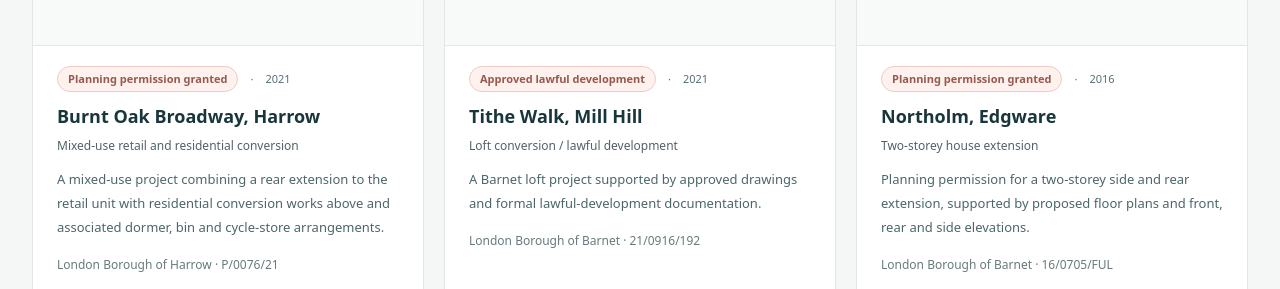
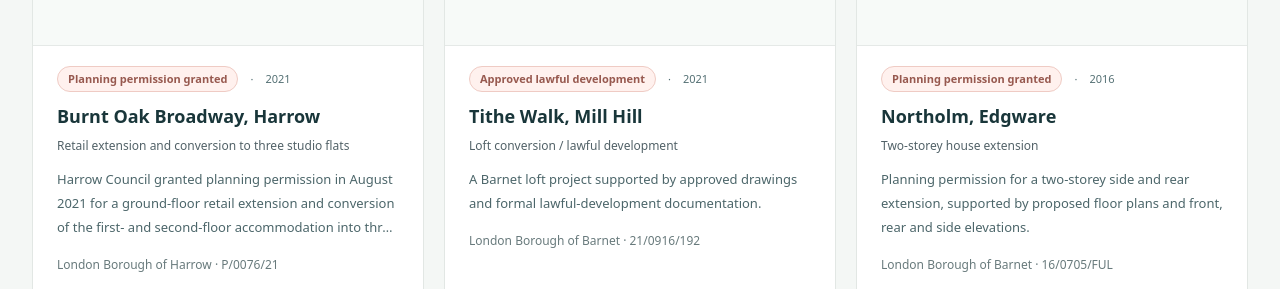
Before and after one commit to WEDRAWPLANS/wedrawplans, a Next.js app: page /case-studies in a window 1280 px wide. Shown: the part 3920-4209 px from the top of the page. Built offline with nearby package versions, Linux system fonts and the light colour scheme.

Commit message:
Verify Harrow mixed-use case against original council decision and 2021 officer records

```diff
--- a/data/caseStudies.ts
+++ b/data/caseStudies.ts
@@ -366,21 +366,36 @@ export const caseStudies: CaseStudy[] = [
   },
   {
     slug: "burnt-oak-broadway-harrow-retail-flats",
-    wdpService: "WEDRAWPLANS produced the architectural drawing package for the retail extension and accommodation above, coordinating the proposed dormer, refuse storage and cycle arrangements. Drawings and responses were developed in discussion with Harrow's appointed case officer before approval.",
-    homeownerGuidance: "Mixed retail and residential projects must explain access, servicing and separate residential use clearly. Well-organised plans can make a complex application easier to assess.",
-    highlights: ["Rear extension to the retail premises","Residential conversion above the shop","Associated dormer, bin storage and cycle storage proposals","Design changes during officer review"],
-    title: "Approved Retail Extension & Residential Conversion in Burnt Oak",
+    title: "Approved Three Studio Flats & Retail Extension in Harrow",
     shortTitle: "Burnt Oak Broadway, Harrow",
+    seoDescription: "Harrow granted planning permission for three studio flats above a shop and a rear retail extension in Burnt Oak. View WEDRAWPLANS' approved project.",
     location: "Burnt Oak Broadway, Edgware HA8",
     authority: "London Borough of Harrow",
     reference: "P/0076/21",
     year: "2021",
-    service: "Mixed-use retail and residential conversion",
+    decisionDate: "6 August 2021",
+    service: "Retail extension and conversion to three studio flats",
     outcome: "Planning permission granted",
     approved: true,
-    summary: "A mixed-use project combining a rear extension to the retail unit with residential conversion works above and associated dormer, bin and cycle-store arrangements.",
-    proof: "The project record demonstrates direct design revisions and planning-officer negotiation before the proposal was signed off.",
-    leadAngle: "Have a shop, upper floor or mixed-use building with development potential?",
+    summary: "Harrow Council granted planning permission in August 2021 for a ground-floor retail extension and conversion of the first- and second-floor accommodation into three studio flats, together with a rear dormer, external alterations and refuse and cycle storage.",
+    proof: "Harrow Council granted permission on 6 August 2021 under reference P/0076/21. The original decision notice identifies the rear ground-floor retail extension, three studio flats above, rear dormer and external works, and sets out the relevant approved drawing revisions and planning conditions. WEDRAWPLANS' 2021 correspondence with the planning officer documents the drawing revisions and fire-safety condition discussions leading up to the decision. This is a historic approved case study, not a statement that construction was completed or the permission remains available for a new start today.",
+    approvedDrawings: "Harrow Council's decision notice identifies plans P01–P07 Revision A, P08 Revision G, P09–P10 (Revisions E and F), P11 Revision B, P12–P14 Revision A, P25 Revision A and P30. The original sheet images are not yet displayed publicly; only selected, anonymised sheets will be uploaded following the WEDRAWPLANS 5%-watermark standard.",
+    keyConditions: [
+      "A Fire Safety Statement was required to be submitted and approved before commencement (Condition 14).",
+      "Before occupation, the council required approval of rear-courtyard landscaping proposals and details of cycle storage for at least three bicycles (Conditions 9 and 12).",
+      "The decision also controls matching external materials, use of extension roofs as terraces, relevant floor-to-ceiling heights and rear refuse storage.",
+      "This is an historical 2021 permission. Its implementation, discharge of conditions and present legal status are not confirmed by this case study."
+    ],
+    wdpService: "WEDRAWPLANS developed the architectural drawing submission for the shop-and-flats scheme, including layout, dormer, refuse and cycle-store coordination. Contemporary correspondence confirms revised drawings were sent to Harrow's case officer and the fire-safety wording was discussed immediately before the grant of permission.",
+    homeownerGuidance: "Considering converting upper floors into separate homes, adapting a shop with accommodation above, or improving a residential property in Harrow? We assess the site-specific planning route, access, residential quality, fire and acoustic considerations and drawings required for the council. We also prepare fixed-fee drawing quotations for house extensions, loft conversions and lawful-development applications throughout Harrow.",
+    highlights: [
+      "Three studio flats proposed across the first and second floors",
+      "Single-storey rear extension to the retained ground-floor retail unit",
+      "Rear dormer and associated external alterations",
+      "Refuse and cycle-storage coordination",
+      "Revisions with the Harrow case officer before planning approval"
+    ],
+    leadAngle: "Planning a flat conversion, loft conversion or house extension in Harrow?",
     relatedService: "/commercial/mixed-use",
     relatedArea: "/areas/harrow",
     heroImage: "/images/drawings.jpg",
```
